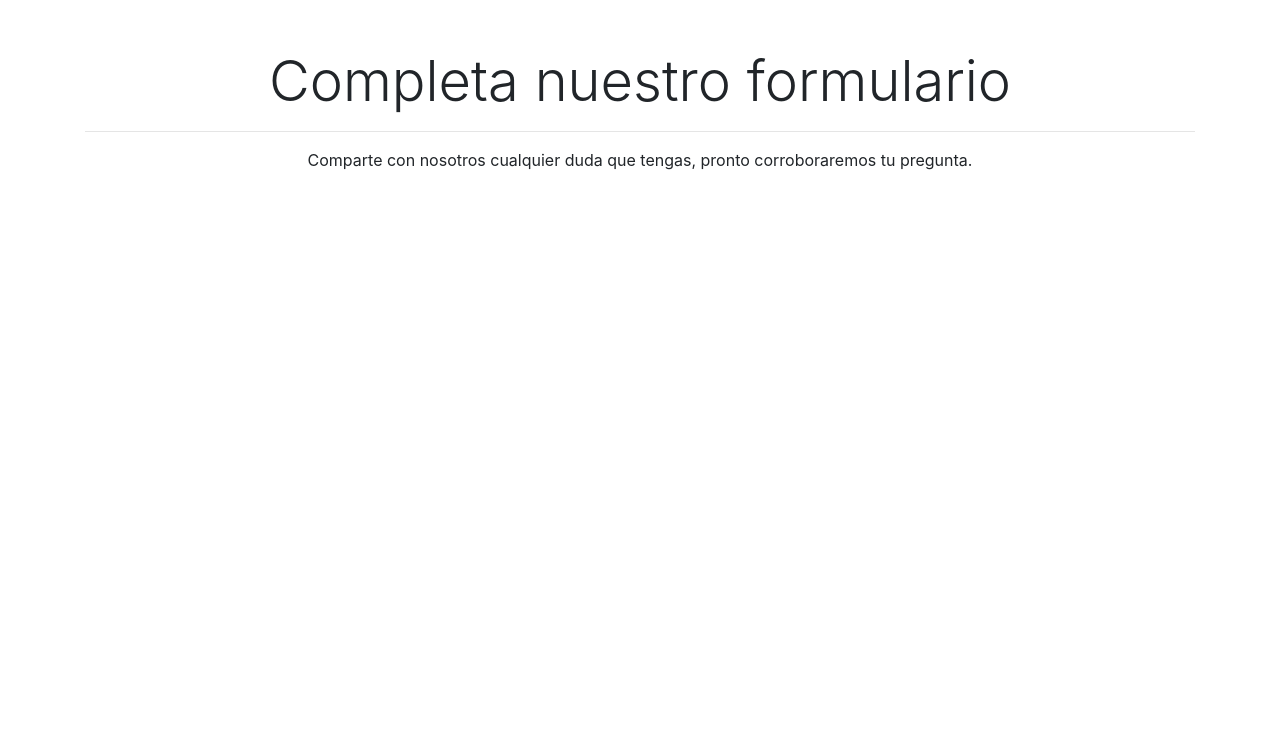
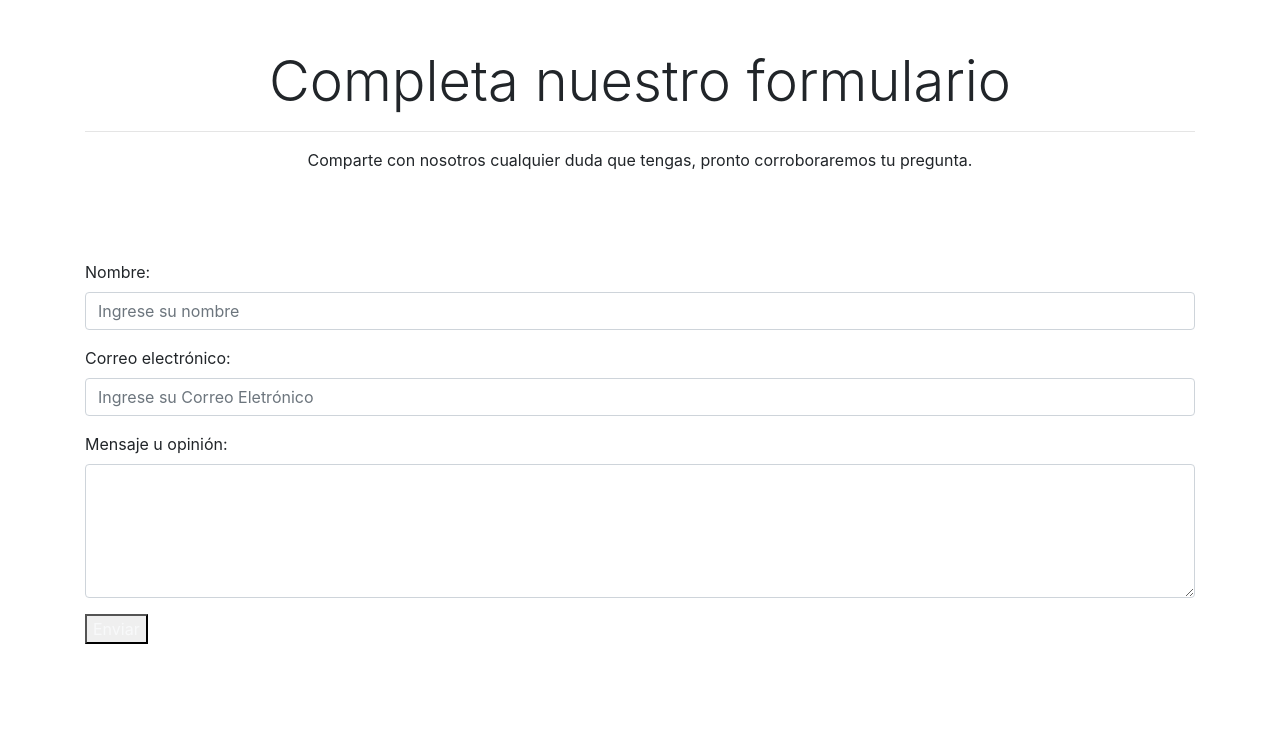
Before and after one commit to FernaandoAriel/LaCasuela, a plain HTML site: page pages/contactanos.html in a window 1280 px wide. Drawn offline with nearby package versions, Linux system fonts and the light colour scheme.

Commit message:
Agregue form a contactanos

```diff
--- a/pages/contactanos.html
+++ b/pages/contactanos.html
@@ -19,6 +19,27 @@
                     </div>
                 </div>
             </div>
+            <div class="row mt-4">
+                <div class="col-lg-12 col-md-12">
+                    <form class="mt-5 mb-5" id="form">
+                        <div class="form-group">
+                            <label for="name">Nombre:</label>
+                            <input type="text" class="form-control" id="name" placeholder="Ingrese su nombre" required>
+                        </div>
+                        <div class="form-group">
+                            <label for="email">Correo electrónico:</label>
+                            <input type="email" class="form-control" id="email" placeholder="Ingrese su Correo Eletrónico" required>
+                        </div>
+                        <div class="form-group">
+                            <label for="msg">Mensaje u opinión:</label>
+                            <textarea class="form-control" id="msg" rows="5" required></textarea>
+                        </div>
+                        <button type="submit" class="text-light mb-5" id="Enviarbtn">Enviar</button>
+                    </form>
+                </div>
+            </div>
+        </div>
+    </section>
 
     <script src="https://code.jquery.com/jquery-3.2.1.slim.min.js"></script>
     <script src="https://cdnjs.cloudflare.com/ajax/libs/popper.js/1.12.9/umd/popper.min.js"></script>
```
